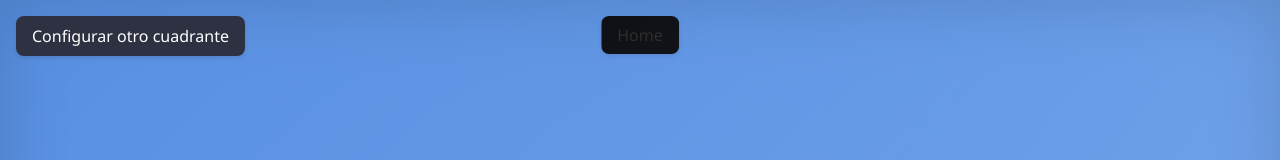
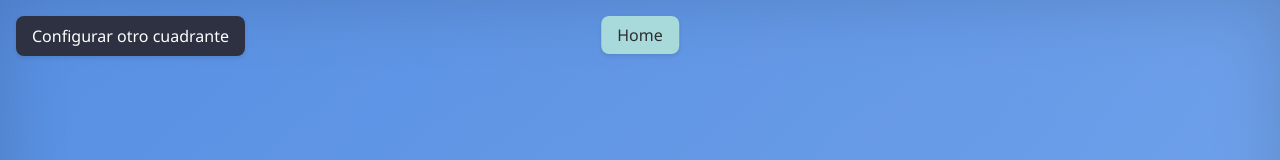
Before and after one commit to MFlor-PD/MFlor-PD-Final-Project_SocoShift_Frontend, a React (Vite) app: page /cuadrantes/mostrar in a window 1280 px wide. Shown: the top 160 px of the page. Built offline with nearby package versions, Linux system fonts and the light colour scheme; no server answers.

Commit message:
feat:correccion del boton home superior

```diff
--- a/src/css/UsuarioList.css
+++ b/src/css/UsuarioList.css
@@ -42,7 +42,7 @@
   color: #444;
 }
 
-/* Roles por color */
+
 .usuario-rol {
   font-weight: 600;
   padding: 0.25rem 0.5rem;
--- a/src/css/theme.css
+++ b/src/css/theme.css
@@ -52,28 +52,26 @@ button {
 
 button:hover {
   background: linear-gradient(145deg, var(--color-rojo-alerta), #b02032);
-  transform: translateY(-3px) scale(1.05);
-  box-shadow:
-    0 8px 16px rgba(0, 0, 0, 0.5),
-    inset 0 -3px 7px rgba(255, 255, 255, 0.15);
+  box-shadow: 0 8px 16px rgba(0, 0, 0, 0.5), inset 0 -3px 7px rgba(255, 255, 255, 0.15);
 }
 
 .boton-home-superior {
+  display: inline-block;
   position: fixed;
   top: 1rem;
   left: 50%;
   transform: translateX(-50%);
-  background-color: var(--color-menta);
+  background: var(--color-menta);
   color: var(--color-texto-principal);
   padding: 0.5rem 1rem;
   border-radius: 8px;
+  font-weight: 500;
   text-decoration: none;
-  font-weight: 500;
+  cursor: pointer;
   z-index: 1000;
-  box-shadow: 0 2px 4px rgba(0, 0, 0, 0.1);
+  box-shadow: 0 2px 4px rgba(0,0,0,0.1);
   transition: background-color 0.3s ease, color 0.3s ease;
   border: none;
-  cursor: pointer;
 }
 
 .boton-home-superior:hover {
```
